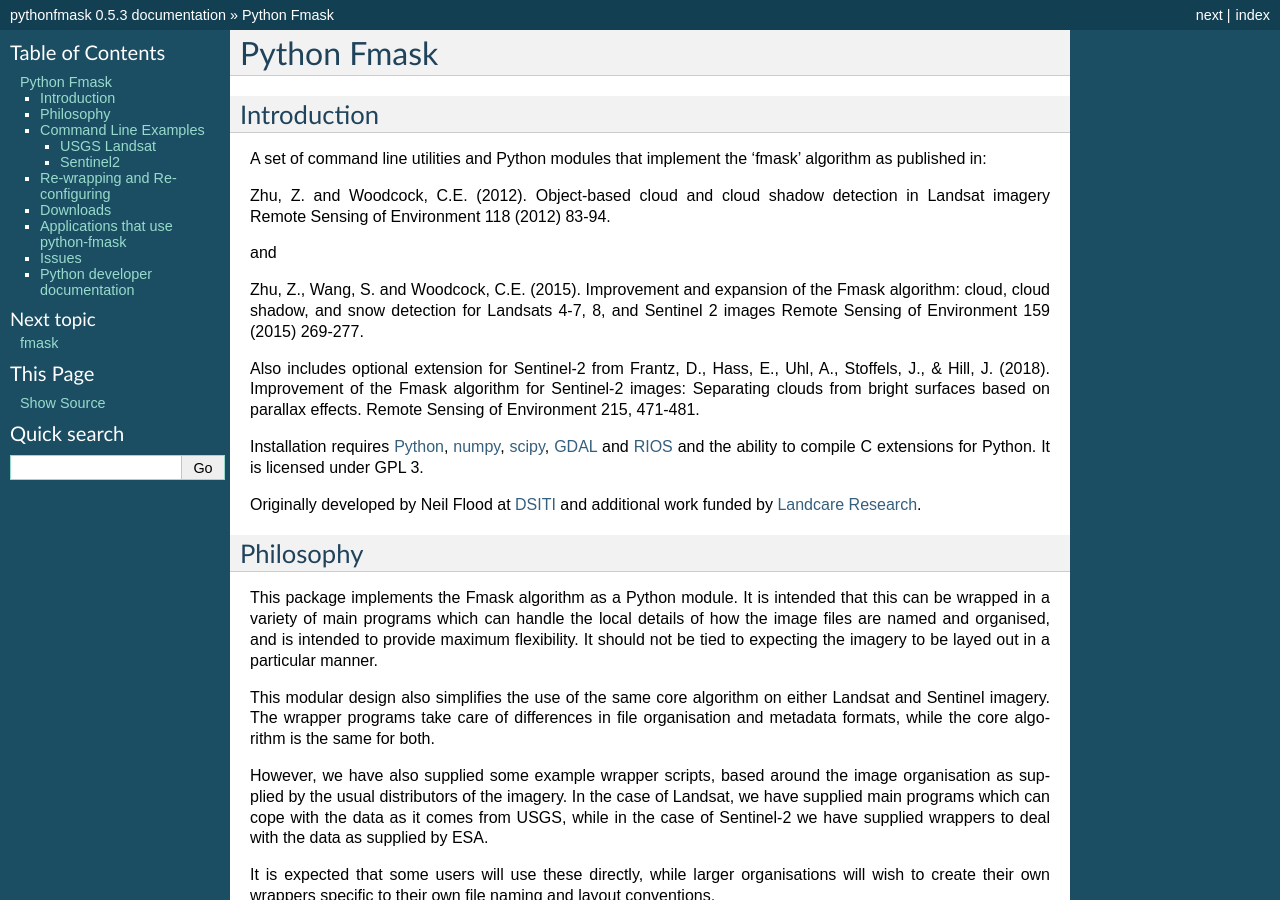
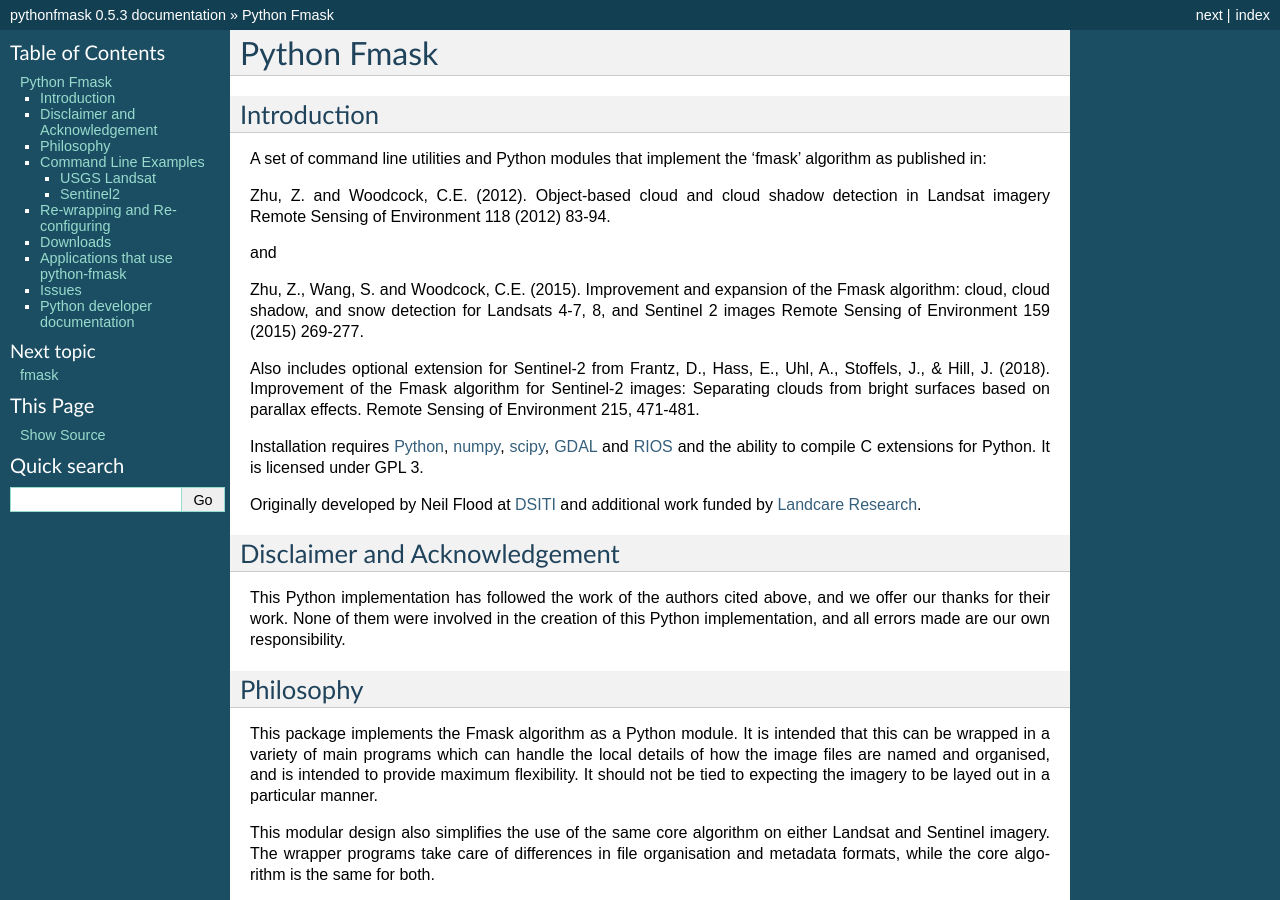
Before and after one commit to ubarsc/python-fmask, a Sphinx documentation site: the page built from doc/source/index.rst, in a window 1280 px wide and 900 px high. Built offline with Sphinx 7.4.7, drawn with Linux system fonts in a browser that asks for light colours; formulas are drawn with MathJax 3.

Commit message:
index.rst: Added disclaimer, to make clear that all errors are ours, and the original authors bear no responsibility

```diff
--- a/doc/source/index.rst
+++ b/doc/source/index.rst
@@ -32,6 +32,13 @@ It is licensed under GPL 3.
 
 Originally developed by Neil Flood at `DSITI <https://www.qld.gov.au/dsiti/>`_
 and additional work funded by `Landcare Research <http://www.landcareresearch.co.nz>`_.
+
+
+Disclaimer and Acknowledgement
+------------------------------
+This Python implementation has followed the work of the authors cited above, and we
+offer our thanks for their work. None of them were involved in the creation of
+this Python implementation, and all errors made are our own responsibility.
 
 
 Philosophy
```
